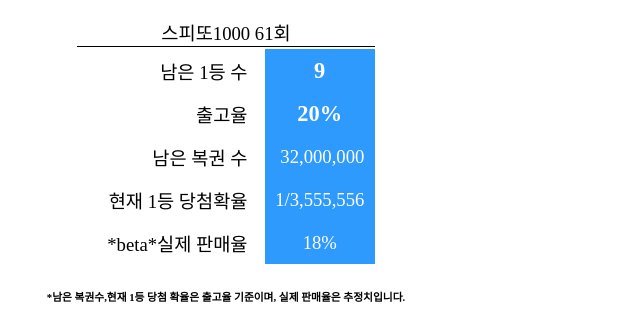
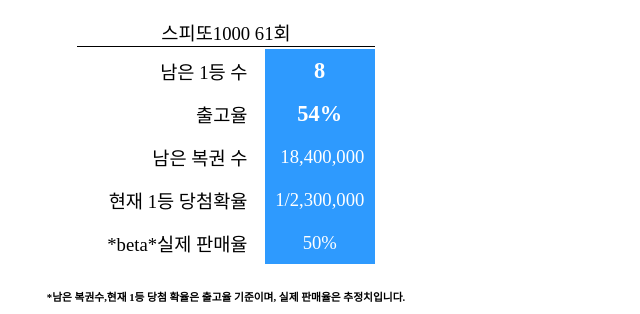
Before and after one commit to limerhymeprime/speettoc, a plain HTML site: page 1000_1.html in a window 1280 px wide. Shown: the part 179-493 px from the top of the page, 414-1054 px from the left. Drawn offline with Linux system fonts and the light colour scheme.

Commit message:
Update 1000_1.html

```diff
--- a/1000_1.html
+++ b/1000_1.html
@@ -89,24 +89,24 @@
 
       <tr>
         <td class="cell_padding" align="right">남은 1등 수&nbsp&nbsp</td>
-        <td class="tg-0lax" bgcolor="#2E9AFE" style= "color:white; font-size:120%; font-weight:bold;" align="center">&nbsp    9    &nbsp</td>
+        <td class="tg-0lax" bgcolor="#2E9AFE" style= "color:white; font-size:120%; font-weight:bold;" align="center">&nbsp    8    &nbsp</td>
       </tr>
       <tr>
         <td class="cell_padding"align="right">출고율&nbsp&nbsp</td>
 
-        <td class="tg-hmp3" bgcolor="#2E9AFE" style= "color:white; font-size:120%; font-weight:bold;" align="center">&nbsp   20%    &nbsp</td>
+        <td class="tg-hmp3" bgcolor="#2E9AFE" style= "color:white; font-size:120%; font-weight:bold;" align="center">&nbsp   54%    &nbsp</td>
       </tr>
       <tr>
         <td class="cell_padding"align="right">남은 복권 수&nbsp&nbsp</td>
-        <td class="tg-hmp3" bgcolor="#2E9AFE" style= "color:white" align="right">&nbsp                                   32,000,000   &nbsp</td>
+        <td class="tg-hmp3" bgcolor="#2E9AFE" style= "color:white" align="right">&nbsp                                   18,400,000   &nbsp</td>
       </tr>
       <tr>
         <td class="cell_padding"align="right">&nbsp&nbsp&nbsp&nbsp&nbsp현재 1등 당첨확율&nbsp&nbsp</td>
-        <td class="tg-hmp3" bgcolor="#2E9AFE" style= "color:white;" align="right">&nbsp                                      1/3,555,556     &nbsp</td>
+        <td class="tg-hmp3" bgcolor="#2E9AFE" style= "color:white;" align="right">&nbsp                                      1/2,300,000     &nbsp</td>
       </tr>
       <tr>
         <td class="cell_padding"align="right">*beta*실제 판매율&nbsp&nbsp</td>
-        <td class="tg-hmp3" bgcolor="#2E9AFE" style= "color:white" align="center">&nbsp                                      18%     &nbsp</td>
+        <td class="tg-hmp3" bgcolor="#2E9AFE" style= "color:white" align="center">&nbsp                                      50%     &nbsp</td>
       </tr>
     </tbody>
   </table>
```
